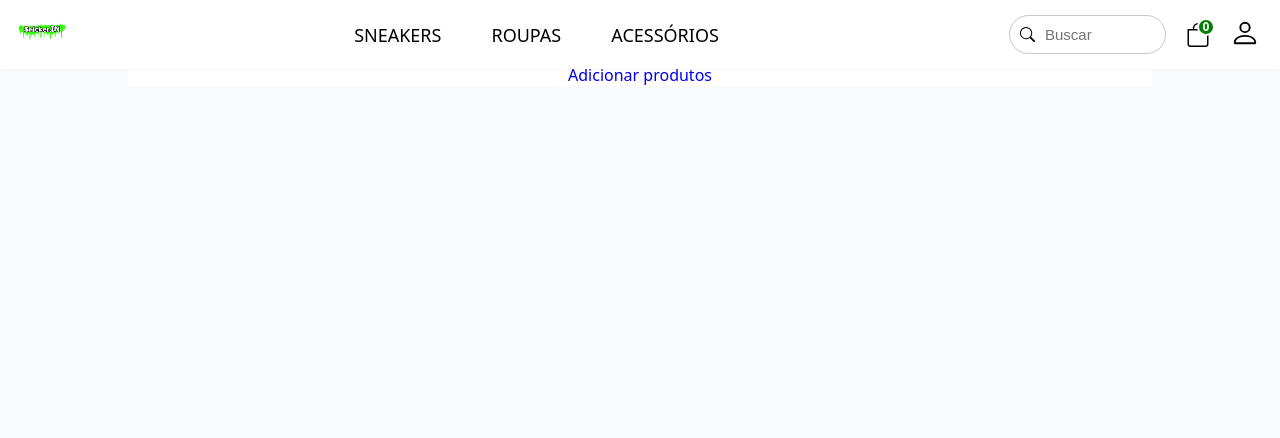
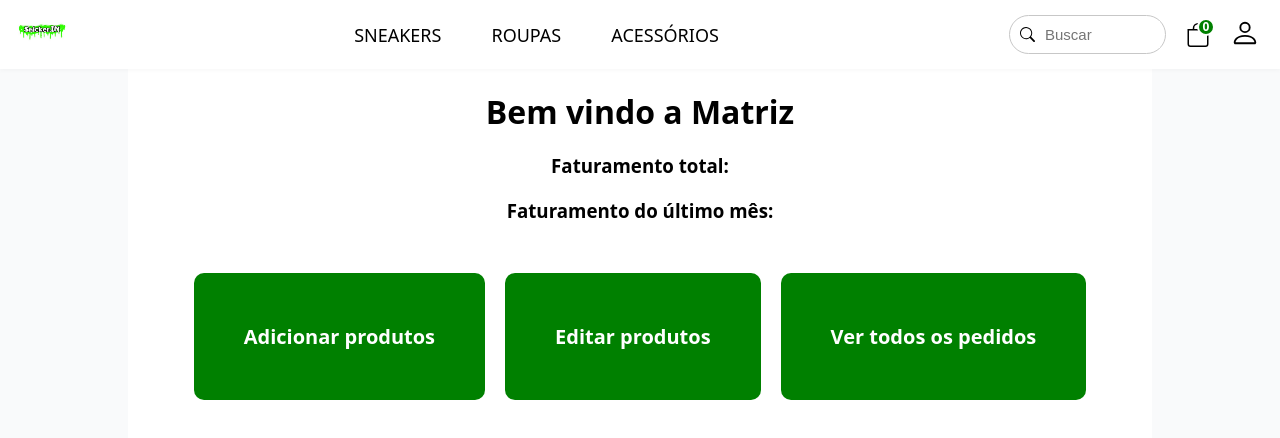
Before and after one commit to Luizhnrs/snicker.in, a React (Create React App) app in the folder frontend/: page /matriz in a window 1280 px wide. Shown: the top 438 px of the page. Built offline with nearby package versions, Linux system fonts and the light colour scheme; no server answers.

Commit message:
Feat: add links in matriz page

```diff
--- a/frontend/src/components/PersonDrawer/PersonDrawer.tsx
+++ b/frontend/src/components/PersonDrawer/PersonDrawer.tsx
@@ -21,6 +21,7 @@ export default function PersonDrawer({isOpen, onClose}: PersonDrawerProps) {
           <Link to="/about"><p>Sobre nós</p></Link>
           <Link to="/auth/login"><p>Entrar</p></Link>
           <Link to="/auth/register"><p>Criar Conta</p></Link>
+          <Link to="/matriz"><p>Matriz</p></Link>
           <p>Sair</p>
         </div>
       </div>
--- a/frontend/src/pages/Matriz/Matriz.css
+++ b/frontend/src/pages/Matriz/Matriz.css
@@ -5,8 +5,30 @@
 
 .matriz-container {
   width: 80vw;
+  min-height: 100vh;
   background-color: white;
-  padding-top: 8vh;
+  padding-top: 10vh;
   display: flex;
-  justify-content: center;
+  flex-direction: column;
+  align-items: center;
 }
+
+.matriz-container ul {
+  display: flex;
+  margin: 30px;
+}
+
+.matriz-container h1, h3 {
+  margin: 10px;
+  text-align: start;
+}
+
+.matriz-links {
+  background-color: green;
+  border-radius: 10px;
+  padding: 50px;
+  font-size: 20px;
+  margin: 10px;
+  color: white;
+  font-weight: 800;
+}
--- a/frontend/src/pages/Matriz/Matriz.tsx
+++ b/frontend/src/pages/Matriz/Matriz.tsx
@@ -8,7 +8,26 @@ export default function Matriz() {
     <main className="matriz-page">
       <Header />
       <div className="matriz-container">
-        <Link to="/matriz/create-product"><p>Adicionar produtos</p></Link>
+        <h1>Bem vindo a Matriz</h1>
+        <h3>Faturamento total: </h3>
+        <h3>Faturamento do último mês: </h3>
+        <ul>
+          <li >
+            <Link to="/matriz/create-product">
+              <p className="matriz-links">Adicionar produtos</p>
+            </Link>
+          </li>
+          <li>
+            <Link to="/matriz/edit-products">
+              <p className="matriz-links">Editar produtos</p>
+            </Link>
+          </li>
+          <li>
+            <Link to="/matriz/orders">
+              <p className="matriz-links">Ver todos os pedidos</p>
+            </Link>
+          </li>
+        </ul>
       </div>
     </main>
   );
```
